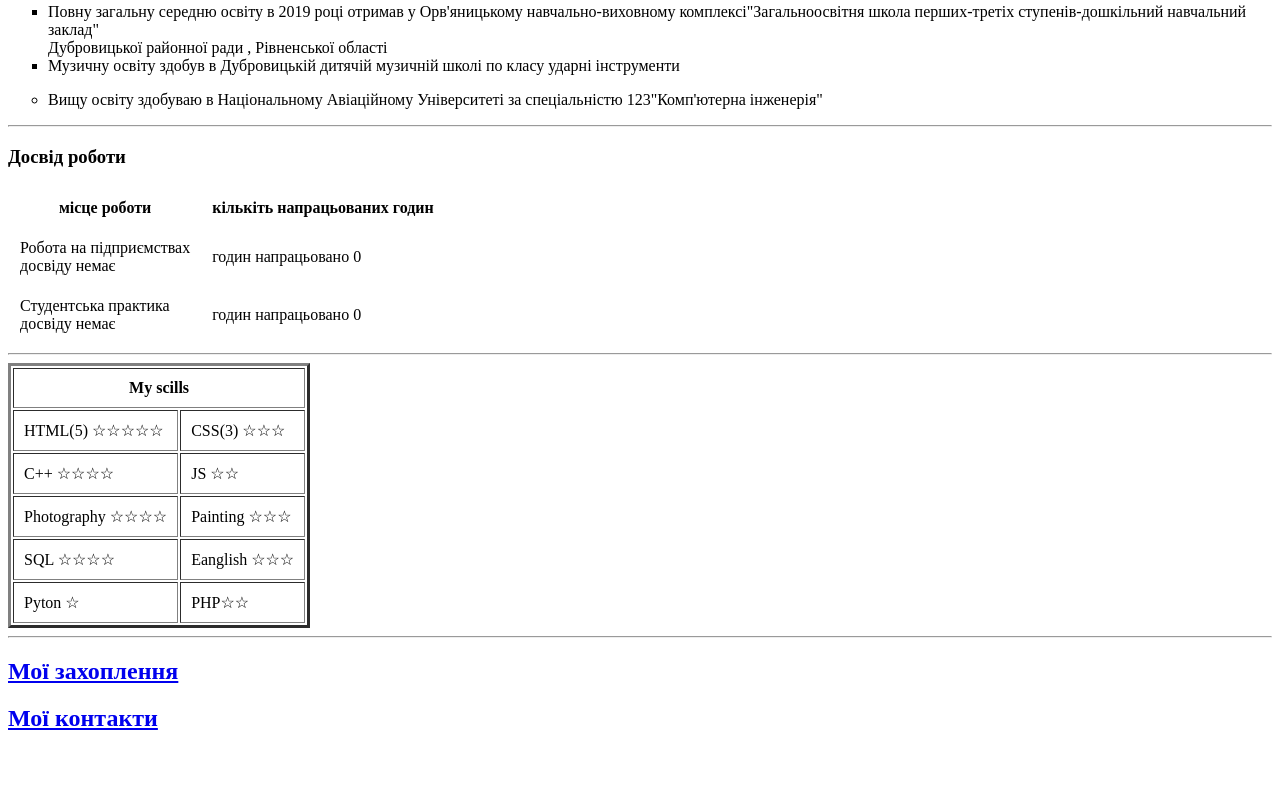
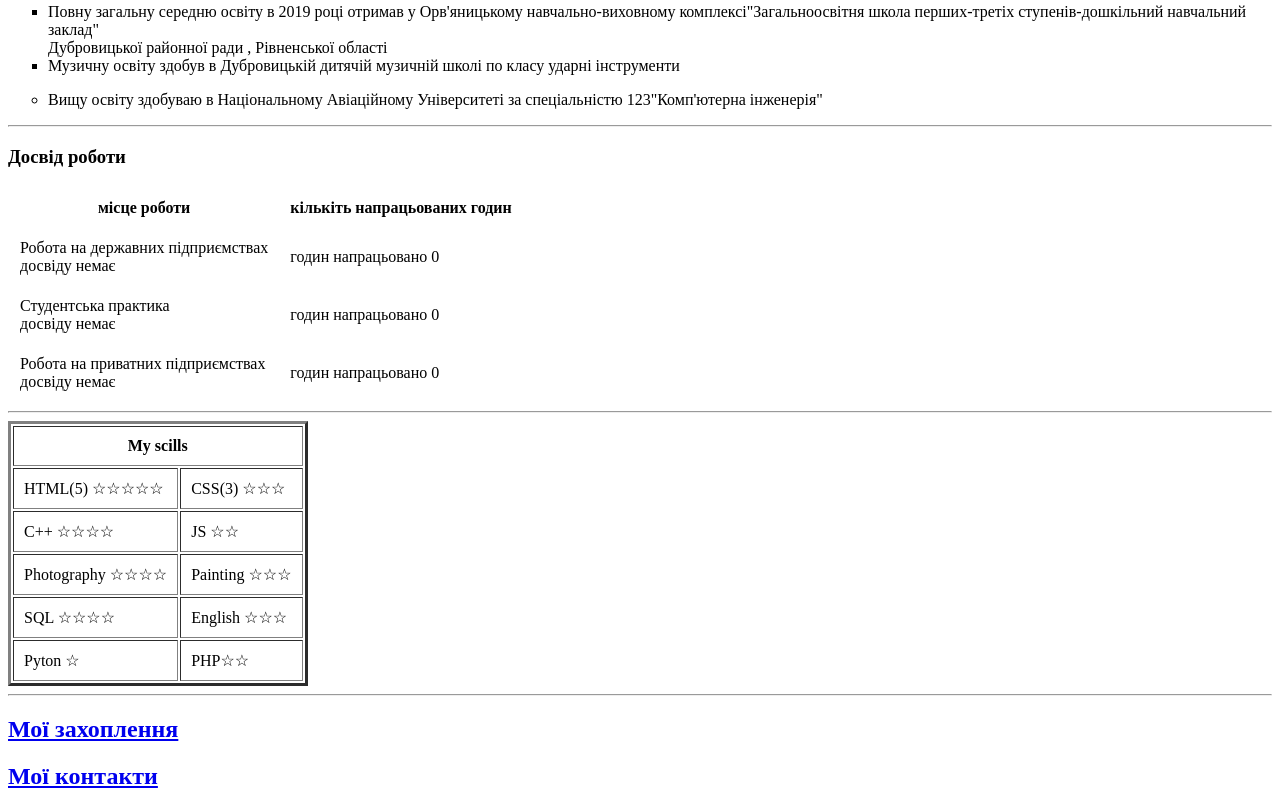
Before and after one commit to Raizekol/CV, a plain HTML site: page index.html in a window 1280 px wide. Shown: the part 512-1322 px from the top of the page. Before the commit the page ends 1264 px from the top, so only its background shows below. Drawn offline with Linux system fonts and the light colour scheme.

Commit message:
Add Initial CV Website Files

```diff
--- a/index.html
+++ b/index.html
@@ -50,11 +50,15 @@
     <tbody>
 
         <tr>
-          <td>Робота на підприємствах<br> досвіду немає </td>
+          <td>Робота на державних підприємствах<br> досвіду немає </td>
           <td>годин напрацьовано 0  </td>
         </tr>
         <tr>
           <td>Студентська практика<br> досвіду немає </td>
+          <td>годин напрацьовано 0  </td>
+        </tr>
+        <tr>
+          <td>Робота на приватних підприємствах<br> досвіду немає </td>
           <td>годин напрацьовано 0  </td>
         </tr>
     </tbody>
@@ -84,7 +88,7 @@
 </tr>
 <tr>
   <td>SQL ☆☆☆☆  </td>
-  <td>Eanglish ☆☆☆ </td>
+  <td>English ☆☆☆ </td>
 </tr>
 <tr>
   <td>Pyton ☆  </td>
```
